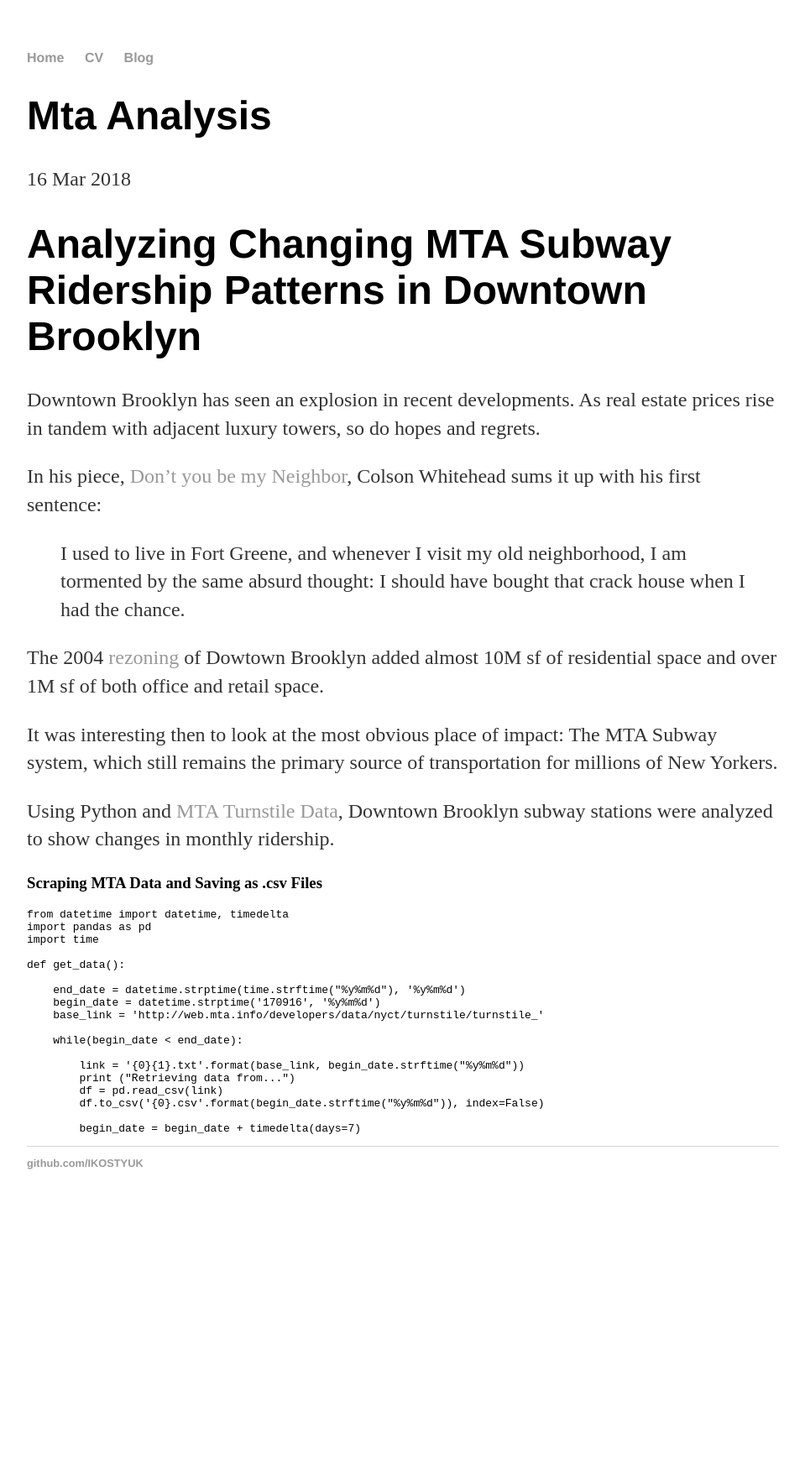
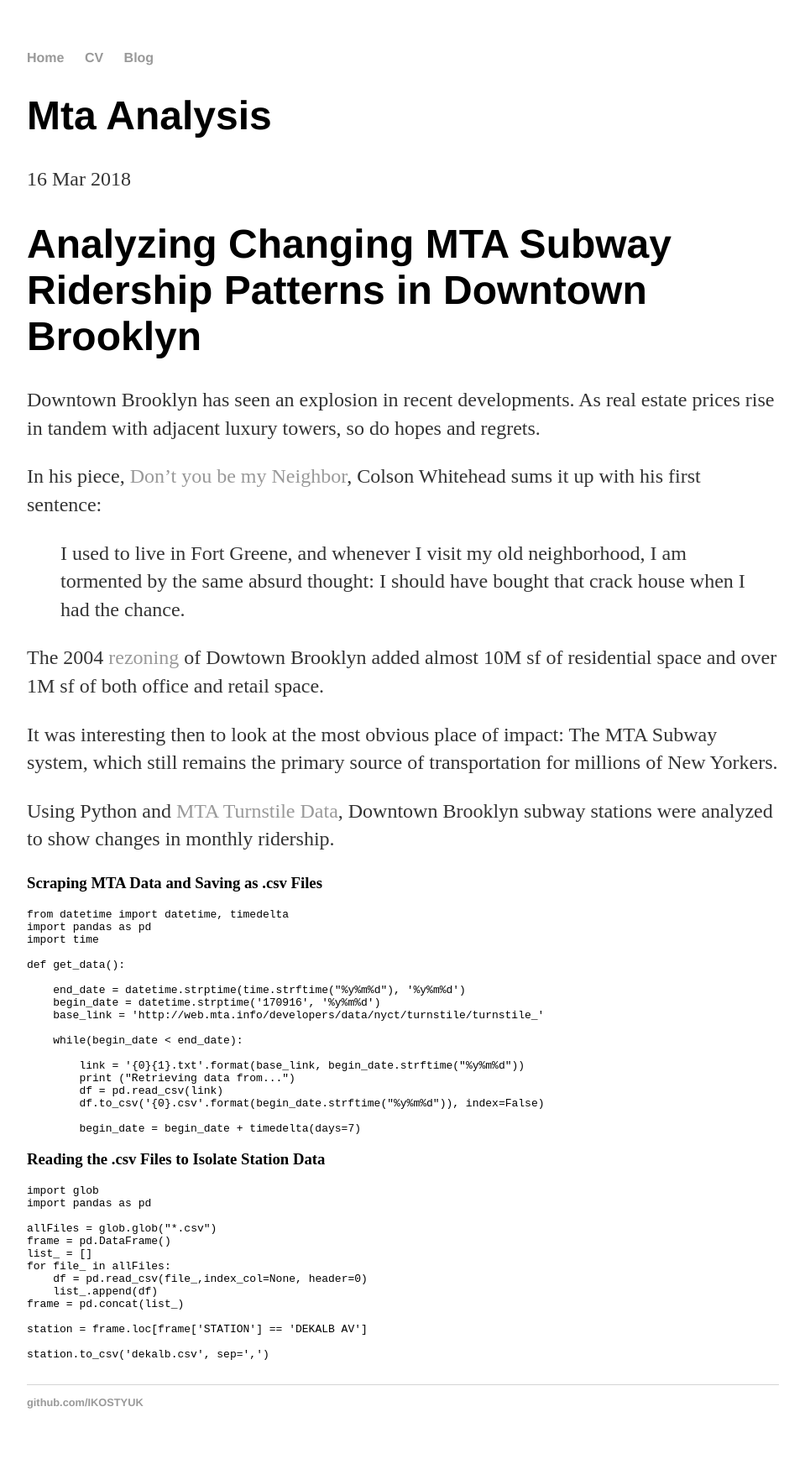
Before and after one commit to IKOSTYUK/ikostyuk.github.io, a Jekyll site: the page built from _posts/2018-03-16-MTA-Analysis.md, in a window 1280 px wide. Shown: the whole page at 84% size, without its empty margins (160-1119 px from the left). Built offline with Jekyll 4.4.1, drawn with Linux system fonts in a browser that asks for light colours; our own code applies the rules of GitHub Pages for plain Markdown files; before the commit the page ends 1453 px from its top, so only the background shows below that.

Commit message:
Update 2018-03-16-MTA-Analysis.md

````diff
--- a/_posts/2018-03-16-MTA-Analysis.md
+++ b/_posts/2018-03-16-MTA-Analysis.md
@@ -34,3 +34,23 @@
 
         begin_date = begin_date + timedelta(days=7)
 ```
+
+### Reading the .csv Files to Isolate Station Data
+
+```python
+import glob
+import pandas as pd
+
+allFiles = glob.glob("*.csv")
+frame = pd.DataFrame()
+list_ = []
+for file_ in allFiles:
+    df = pd.read_csv(file_,index_col=None, header=0)
+    list_.append(df)
+frame = pd.concat(list_)
+
+station = frame.loc[frame['STATION'] == 'DEKALB AV']
+
+station.to_csv('dekalb.csv', sep=',')
+
+```
````
